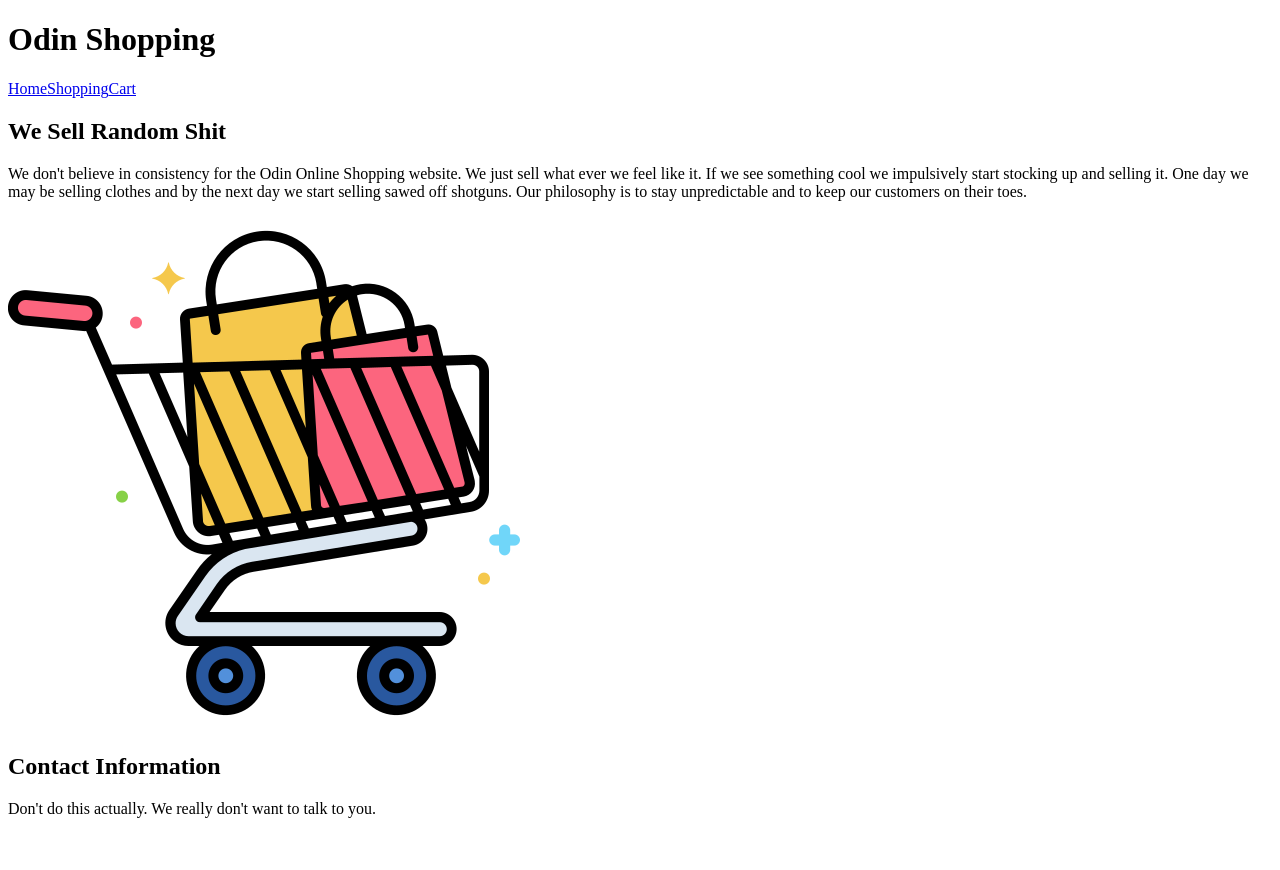
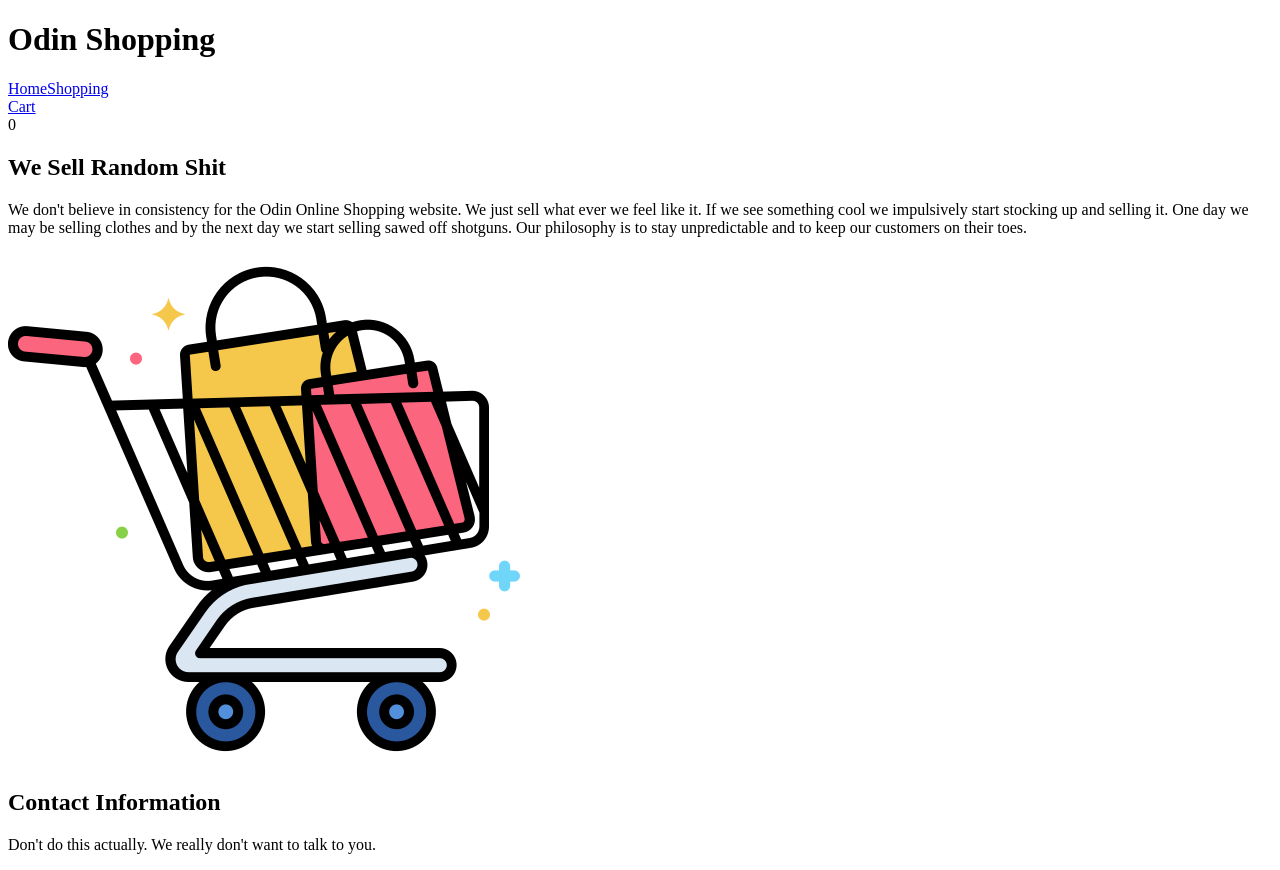
Before and after one commit to JBisquick/shopping-cart, a React (Vite) app: page / in a window 1280 px wide. Before the commit the page ends 834 px from the top, so only its background shows below. Built offline with nearby package versions, Linux system fonts and the light colour scheme.

Commit message:
Add number to show how many items you have in the cart

```diff
--- a/package.json
+++ b/package.json
@@ -10,6 +10,7 @@
     "preview": "vite preview"
   },
   "dependencies": {
+    "prop-types": "^15.8.1",
     "react": "^18.2.0",
     "react-dom": "^18.2.0",
     "react-router-dom": "^6.22.3"
--- a/src/components/Navigation.jsx
+++ b/src/components/Navigation.jsx
@@ -1,16 +1,28 @@
 import { Link } from 'react-router-dom';
+import PropTypes from 'prop-types';
 
-function Navigation() {
+function Navigation({ items }) {
   return (
     <div>
       <h1>Odin Shopping</h1>
       <div>
         <Link to="/">Home</Link>
         <Link to="/shopping">Shopping</Link>
-        <Link to="/cart">Cart</Link>
+        <div>
+          <Link to="/cart">Cart</Link>
+          <div>{items}</div>
+        </div>
       </div>
     </div>
   );
 }
 
+Navigation.propTypes = {
+  items: PropTypes.number,
+}
+
+Navigation.defaultProps = {
+  items: 0,
+}
+
 export default Navigation;
```
Also changed, not shown: 1 other file (tests, documents, lock files or other folders).
